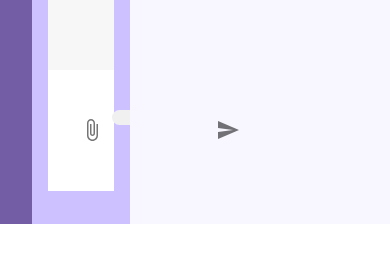
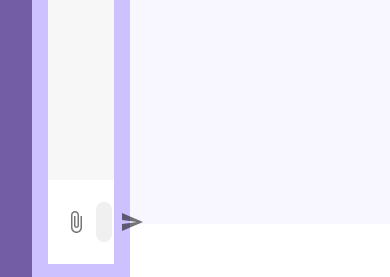
Before and after one commit to Suhani0920/Connectiverse_Frontend, a React (Vite) app: page /chat/1 in a window 390 px wide. Both pictures are taken after a click on the button 16 px from the left and 340 px from the top of the page. Shown: the part 620-897 px from the top of the page. Before the commit the page ends 844 px from the top, so only its background shows below. Built offline with nearby package versions, Linux system fonts and the light colour scheme.

Commit message:
refactor Chat component layout for improved responsiveness and user experience

```diff
--- a/src/pages/Chat.jsx
+++ b/src/pages/Chat.jsx
@@ -1,50 +1,62 @@
-import React ,{useRef} from 'react'
-import AppLayout from '../components/layout/AppLayout'
+import React from 'react';
 import { IconButton, Stack } from '@mui/material';
 import { greyColor } from '../constants/color';
 import { InputBox } from '../components/styles/StyledComponents';
-import {AttachFile as AttachFileIcon, Send  as SendIcon} from "@mui/icons-material"
-
-
+import { AttachFile as AttachFileIcon, Send as SendIcon } from '@mui/icons-material';
 
 const Chat = ({ selectedChat }) => {
-
-
   return (
-    <>
     <Stack
-        padding={"1rem"}
-        spacing={"1rem"}
+      height="100vh" // Full height of the viewport
+      width="100%"
+      display="flex"
+      flexDirection="column"
+    >
+      {/* Chat Messages Area */}
+      <Stack
+        flex={1} // This takes all available space
+        padding="1rem"
+        spacing="1rem"
         backgroundColor={greyColor}
-        width="100%"
-        height="80%"
         sx={{
           overflowX: "hidden",
           overflowY: "auto",
         }}
       >
+        {/* Chat messages will go here */}
       </Stack>
 
-      <form style={{
-        height: "15%",
+      {/* Input Box - Sticks to the bottom */}
+      <form
+        style={{
+          height: "10%",
           width: "100%",
           display: "flex",
           alignItems: "center",
           justifyContent: "space-between",
           backgroundColor: "#fff",
           padding: "0.5rem",
-      }}>
-        <Stack direction={"row"} height={"100"} padding={"1rem"}>
+          flexShrink: 0, // Prevents shrinking
+        }}
+      >
+        <Stack direction="row" height="100%" width="100%" alignItems="center">
           <IconButton>
             <AttachFileIcon />
           </IconButton>
-          <InputBox style={{ flex: 1 }} />
+          <InputBox
+            style={{
+              flex: 1,
+              height: "2.5rem", // Increased input height
+              fontSize: "1rem", // Better text visibility
+              padding: "0.5rem",
+            }}
+          />
           <IconButton>
             <SendIcon />
           </IconButton>
         </Stack>
       </form>
-    </>
+    </Stack>
   );
 };
 
```
Lines whose indentation alone changed are shown as unchanged.
